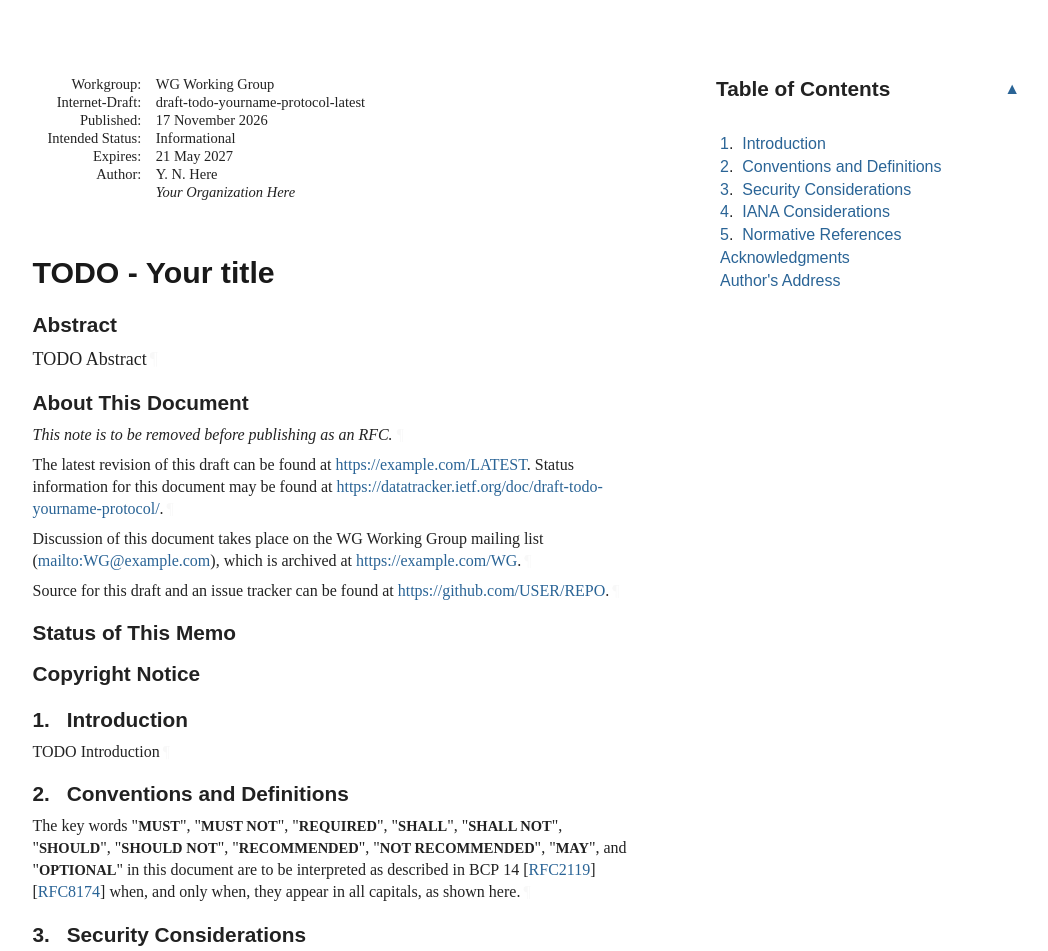
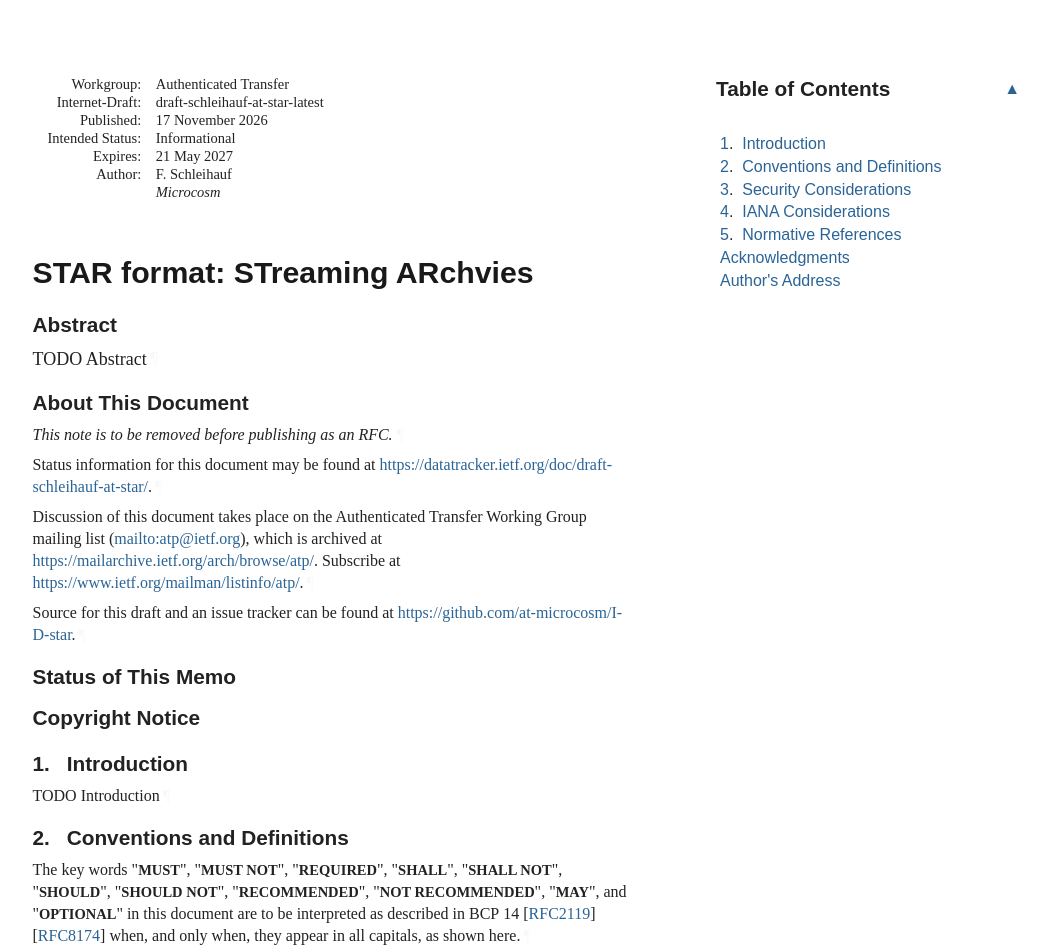
Before and after one commit to at-microcosm/I-D-star, a plain HTML site: page draft-schleihauf-at-star.html in a window 1280 px wide. Shown: the top 951 px of the page, without its empty margins (92-1140 px from the left). Drawn offline with Linux system fonts and the light colour scheme; a web font is replaced by a local one.

Commit message:
Script updating gh-pages from d6d059c. [ci skip]

```diff
--- a/draft-todo-yourname-protocol.html
+++ b/draft-schleihauf-at-star.html
@@ -4,16 +4,13 @@
 <meta charset="utf-8">
 <meta content="Common,Latin" name="scripts">
 <meta content="initial-scale=1.0" name="viewport">
-<title>TODO - Your title</title>
-<meta content="Your Name Here" name="author">
+<title>STAR format: STreaming ARchvies</title>
+<meta content="Fig Schleihauf" name="author">
 <meta content="
        TODO Abstract
     " name="description">
 <meta content="xml2rfc 3.35.0" name="generator">
-<meta content="next generation" name="keyword">
-<meta content="unicorn" name="keyword">
-<meta content="AI-native" name="keyword">
-<meta content="draft-todo-yourname-protocol-latest" name="ietf.draft">
+<meta content="draft-schleihauf-at-star-latest" name="ietf.draft">
 <!-- Generator version information:
   xml2rfc 3.35.0
     Python 3.14.10
@@ -29,7 +26,7 @@
     requests 2.33.1
     wcwidth 0.9.4
 -->
-<link href="draft-todo-yourname-protocol.xml" rel="alternate" type="application/rfc+xml">
+<link href="draft-schleihauf-at-star.xml" rel="alternate" type="application/rfc+xml">
 <link href="#copyright" rel="license">
 <style type="text/css">@font-face {
   font-family: 'Lora';
@@ -1042,11 +1039,11 @@ svg {
 <table class="ears">
 <thead><tr>
 <td class="left">Internet-Draft</td>
-<td class="center">TODO - Abbreviation</td>
+<td class="center">STAR</td>
 <td class="right">November 2026</td>
 </tr></thead>
 <tfoot><tr>
-<td class="left">Here</td>
+<td class="left">Schleihauf</td>
 <td class="center">Expires 21 May 2027</td>
 <td class="right">[Page]</td>
 </tr></tfoot>
@@ -1055,9 +1052,9 @@ svg {
 <div id="internal-metadata" class="document-information">
 <dl id="identifiers">
 <dt class="label-workgroup">Workgroup:</dt>
-<dd class="workgroup">WG Working Group</dd>
+<dd class="workgroup">Authenticated Transfer</dd>
 <dt class="label-internet-draft">Internet-Draft:</dt>
-<dd class="internet-draft">draft-todo-yourname-protocol-latest</dd>
+<dd class="internet-draft">draft-schleihauf-at-star-latest</dd>
 <dt class="label-published">Published:</dt>
 <dd class="published">
 <time datetime="2026-11-17" class="published">17 November 2026</time>
@@ -1069,13 +1066,13 @@ svg {
 <dt class="label-authors">Author:</dt>
 <dd class="authors">
 <div class="author">
-      <div class="author-name">Y. N. Here</div>
-<div class="org">Your Organization Here</div>
+      <div class="author-name">F. Schleihauf</div>
+<div class="org">Microcosm</div>
 </div>
 </dd>
 </dl>
 </div>
-<h1 id="title">TODO - Your title</h1>
+<h1 id="title">STAR format: STreaming ARchvies</h1>
 <section id="section-abstract">
       <h2 id="abstract"><a href="#abstract" class="selfRef">Abstract</a></h2>
 <p id="section-abstract-1">TODO Abstract<a href="#section-abstract-1" class="pilcrow">¶</a></p>
@@ -1086,14 +1083,14 @@ svg {
       </h2>
 <p id="section-note.1-1">This note is to be removed before publishing as an RFC.<a href="#section-note.1-1" class="pilcrow">¶</a></p>
 <p id="section-note.1-2">
-        The latest revision of this draft can be found at <span><a href="https://example.com/LATEST">https://example.com/LATEST</a></span>.
-        Status information for this document may be found at <span><a href="https://datatracker.ietf.org/doc/draft-todo-yourname-protocol/">https://datatracker.ietf.org/doc/draft-todo-yourname-protocol/</a></span>.<a href="#section-note.1-2" class="pilcrow">¶</a></p>
+        Status information for this document may be found at <span><a href="https://datatracker.ietf.org/doc/draft-schleihauf-at-star/">https://datatracker.ietf.org/doc/draft-schleihauf-at-star/</a></span>.<a href="#section-note.1-2" class="pilcrow">¶</a></p>
 <p id="section-note.1-3">
         Discussion of this document takes place on the
-        WG Working Group mailing list (<span><a href="mailto:WG@example.com">mailto:WG@example.com</a></span>),
-        which is archived at <span><a href="https://example.com/WG">https://example.com/WG</a></span>.<a href="#section-note.1-3" class="pilcrow">¶</a></p>
+        Authenticated Transfer Working Group mailing list (<span><a href="mailto:atp@ietf.org">mailto:atp@ietf.org</a></span>),
+        which is archived at <span><a href="https://mailarchive.ietf.org/arch/browse/atp/">https://mailarchive.ietf.org/arch/browse/atp/</a></span>.
+        Subscribe at <span><a href="https://www.ietf.org/mailman/listinfo/atp/">https://www.ietf.org/mailman/listinfo/atp/</a></span>.<a href="#section-note.1-3" class="pilcrow">¶</a></p>
 <p id="section-note.1-4">Source for this draft and an issue tracker can be found at
-        <span><a href="https://github.com/USER/REPO">https://github.com/USER/REPO</a></span>.<a href="#section-note.1-4" class="pilcrow">¶</a></p>
+        <span><a href="https://github.com/at-microcosm/I-D-star">https://github.com/at-microcosm/I-D-star</a></span>.<a href="#section-note.1-4" class="pilcrow">¶</a></p>
 </section>
 <div id="status-of-memo">
 <section id="section-boilerplate.1">
@@ -1234,11 +1231,11 @@ appear in all capitals, as shown here.<a href="#section-2-1" class="pilcrow">¶<
 <a href="#name-authors-address" class="section-name selfRef">Author's Address</a>
       </h2>
 <address class="vcard">
-        <div dir="auto" class="left"><span class="fn nameRole">Your Name Here</span></div>
-<div dir="auto" class="left"><span class="org">Your Organization Here</span></div>
+        <div dir="auto" class="left"><span class="fn nameRole">Fig Schleihauf</span></div>
+<div dir="auto" class="left"><span class="org">Microcosm</span></div>
 <div class="email">
 <span>Email:</span>
-<a href="mailto:your.email@example.com" class="email">your.email@example.com</a>
+<a href="mailto:fig@microcosm.blue" class="email">fig@microcosm.blue</a>
 </div>
 </address>
 </section>
```
Also changed, not shown: index.html (+7 -7 lines), draft-schleihauf-at-star.txt.
